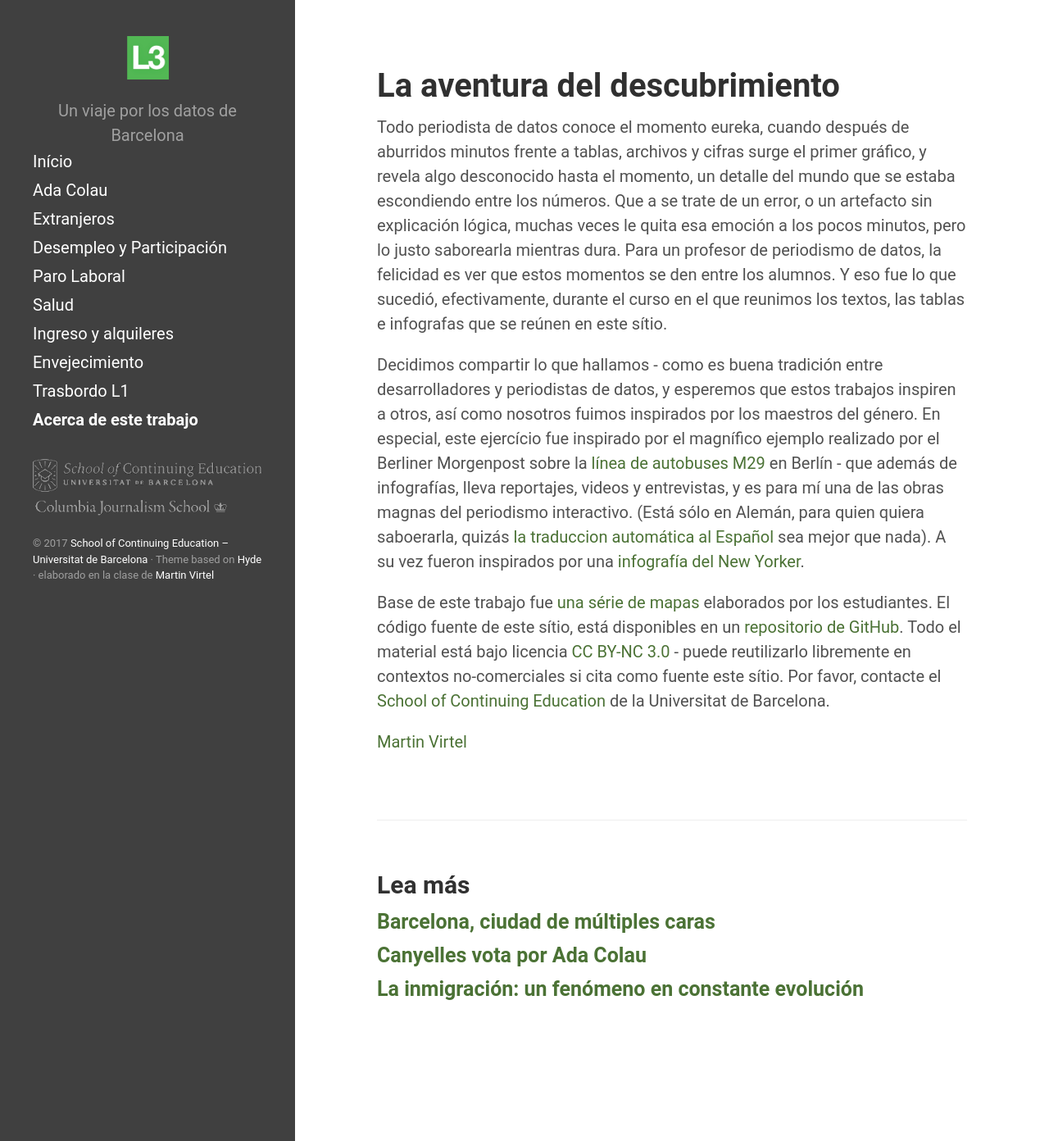
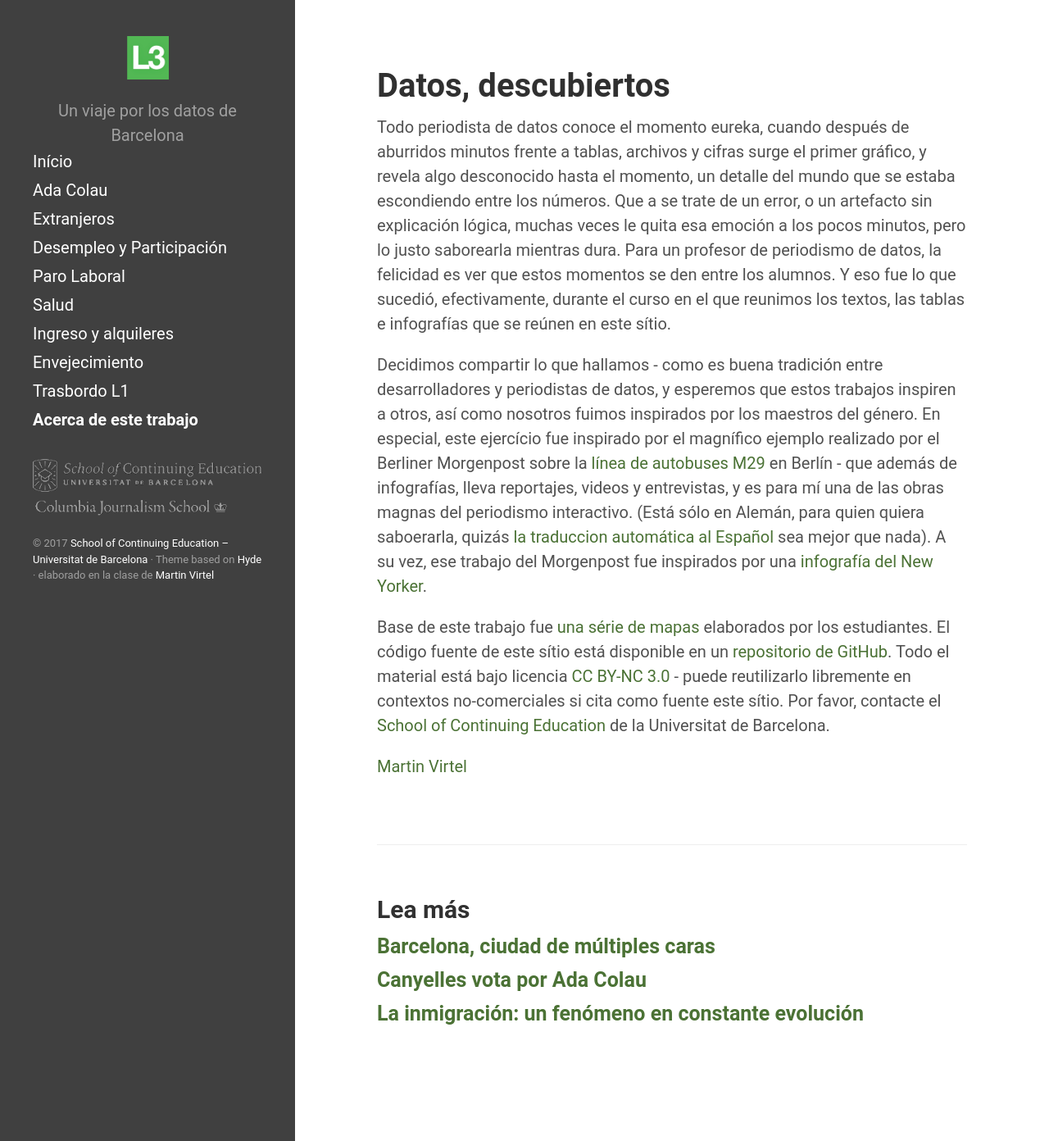
Before and after one commit to mper-bcn-ny/2017-metro, a Jekyll site: the page built from _posts/2017-02-11-sobre.md, in a window 1280 px wide and 1392 px high. Shown: the whole window at 82% size. Built offline with Jekyll 4.4.1, drawn with Linux system fonts in a browser that asks for light colours.

Commit message:
correción 7-3-2

```diff
--- a/_posts/2017-02-11-sobre.md
+++ b/_posts/2017-02-11-sobre.md
@@ -1,14 +1,14 @@
 ---
 layout: post
-title: "La aventura del descubrimiento"
+title: "Datos, descubiertos"
 navigation: "Acerca de este trabajo"
 ---
 
-Todo periodista de datos conoce el momento eureka, cuando después de aburridos minutos frente a tablas, archivos y cifras surge el primer gráfico, y revela algo desconocido hasta el momento, un detalle del mundo que se estaba escondiendo entre los números. Que a se trate de un error, o un artefacto sin explicación lógica, muchas veces le quita esa emoción a los pocos minutos, pero lo justo saborearla mientras dura. Para un profesor de periodismo de datos, la felicidad es ver que estos momentos se den entre los alumnos. Y eso fue lo que sucedió, efectivamente, durante el curso en el que reunimos los textos, las tablas e infografas que se reúnen en este sítio.
+Todo periodista de datos conoce el momento eureka, cuando después de aburridos minutos frente a tablas, archivos y cifras surge el primer gráfico, y revela algo desconocido hasta el momento, un detalle del mundo que se estaba escondiendo entre los números. Que a se trate de un error, o un artefacto sin explicación lógica, muchas veces le quita esa emoción a los pocos minutos, pero lo justo saborearla mientras dura. Para un profesor de periodismo de datos, la felicidad es ver que estos momentos se den entre los alumnos. Y eso fue lo que sucedió, efectivamente, durante el curso en el que reunimos los textos, las tablas e infografías que se reúnen en este sítio.
 
 Decidimos compartir lo que hallamos - como es buena tradición entre desarrolladores y periodistas de datos, y esperemos que estos trabajos inspiren a otros, así como nosotros fuimos inspirados por los maestros del género. En especial, este ejercício fue inspirado por el magnífico ejemplo realizado por el Berliner Morgenpost sobre la [línea de autobuses M29](http://interaktiv.morgenpost.de/m29/) en Berlín - que además de infografías, lleva reportajes, videos
-y entrevistas, y es para mí una de las obras magnas del periodismo interactivo. (Está sólo en Alemán, para quien quiera saboerarla, quizás [la traduccion automática al Español](https://translate.google.de/translate?sl=de&tl=es&js=y&prev=_t&hl=en&ie=UTF-8&u=http%3A%2F%2Finteraktiv.morgenpost.de%2Fm29%2F&edit-text=) sea mejor que nada). A su vez fueron inspirados por una [infografía del New Yorker](http://projects.newyorker.com/story/subway/).
+y entrevistas, y es para mí una de las obras magnas del periodismo interactivo. (Está sólo en Alemán, para quien quiera saboerarla, quizás [la traduccion automática al Español](https://translate.google.de/translate?sl=de&tl=es&js=y&prev=_t&hl=en&ie=UTF-8&u=http%3A%2F%2Finteraktiv.morgenpost.de%2Fm29%2F&edit-text=) sea mejor que nada). A su vez, ese trabajo del Morgenpost fue inspirados por una [infografía del New Yorker](http://projects.newyorker.com/story/subway/).
 
-Base de este trabajo fue [una série de mapas](https://drive.google.com/open?id=0B3jSydpjIFuXY1gxc0l3VkFaN3c) elaborados por los estudiantes. El código fuente de este sítio, está disponibles en un [repositorio de GitHub]({{ site.github.repository_url  }}). Todo el material está bajo licencia [CC BY-NC 3.0](https://creativecommons.org/licenses/by-nc/3.0/) - puede reutilizarlo libremente en contextos no-comerciales si cita como fuente este sítio. Por favor, contacte el [School of Continuing Education](http://www.ubsce.ub.edu/es/Home.html) de la Universitat de Barcelona.
+Base de este trabajo fue [una série de mapas](https://drive.google.com/open?id=0B3jSydpjIFuXY1gxc0l3VkFaN3c) elaborados por los estudiantes. El código fuente de este sítio está disponible en un [repositorio de GitHub]({{ site.github.repository_url  }}). Todo el material está bajo licencia [CC BY-NC 3.0](https://creativecommons.org/licenses/by-nc/3.0/) - puede reutilizarlo libremente en contextos no-comerciales si cita como fuente este sítio. Por favor, contacte el [School of Continuing Education](http://www.ubsce.ub.edu/es/Home.html) de la Universitat de Barcelona.
 
 [Martin Virtel](https://twitter.com/mvtango)
```
